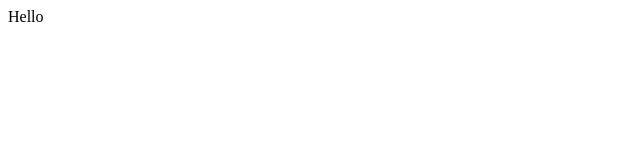
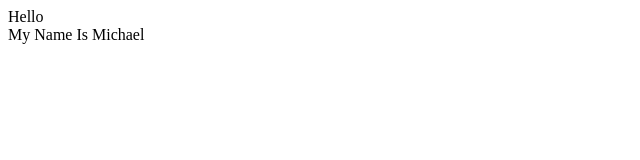
Before and after one commit to Michael-Lumula/demo-repo, a plain HTML site: page index.html in a window 1280 px wide. Shown: the whole page, without its empty margins (0-640 px from the left). Drawn offline with Linux system fonts and the light colour scheme.

Commit message:
New information

```diff
--- a/index.html
+++ b/index.html
@@ -1 +1,2 @@
 <div>Hello</div>
+<div>My Name Is Michael</div>
```
Also changed, not shown: 1 other file.
